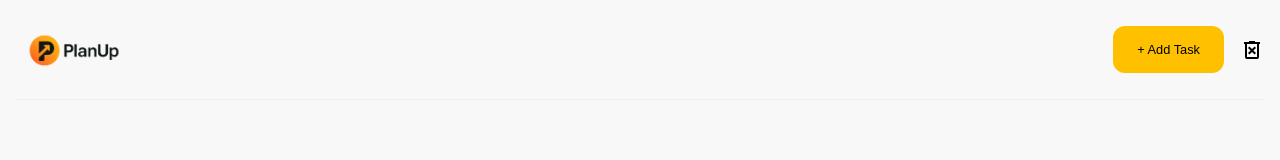
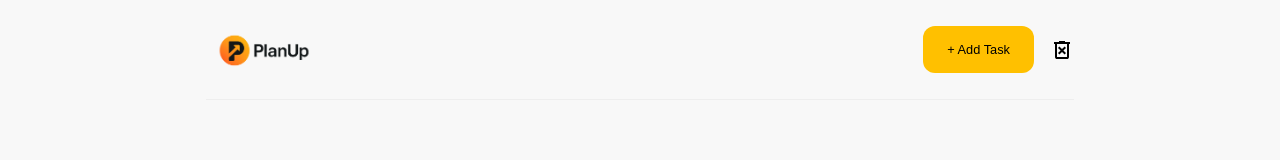
Before and after one commit to SahilGondaliya1/PlanUp, a website with bundled scripts: page public/index.html in a window 1280 px wide. Built offline with nearby package versions, Linux system fonts and the light colour scheme; a web font is replaced by a local one.

Commit message:
layout update

```diff
--- a/public/index.html
+++ b/public/index.html
@@ -21,10 +21,9 @@
     <link rel="stylesheet" href="style.css" />
      <script src="https://cdn.jsdelivr.net/npm/flatpickr"></script>
     <script type="module" src="./script/script.js" defer></script>
-
     <title>PlanUp.io</title>
   </head>
-  <body>
+    <div class="hero-container">
     <header>
       <nav>
         <img
@@ -50,6 +49,7 @@
         <div class="taskGrid"></div>
       </div>
     </main>
+  </div>
     <template id="inputWindowTemplate">
       <div class="inputWindow">
         <div class="input-window-header input-window-items">
--- a/public/style.css
+++ b/public/style.css
@@ -37,7 +37,12 @@ main {
   width: auto;
 
 }
-
+.hero-container{
+  max-width: 1200px;
+  min-width: 900px;
+  max-height: auto;
+  justify-self: center;
+}
 nav {
   border-bottom: 1px solid rgba(0, 0, 0, 0.04);
   display: flex;
```
